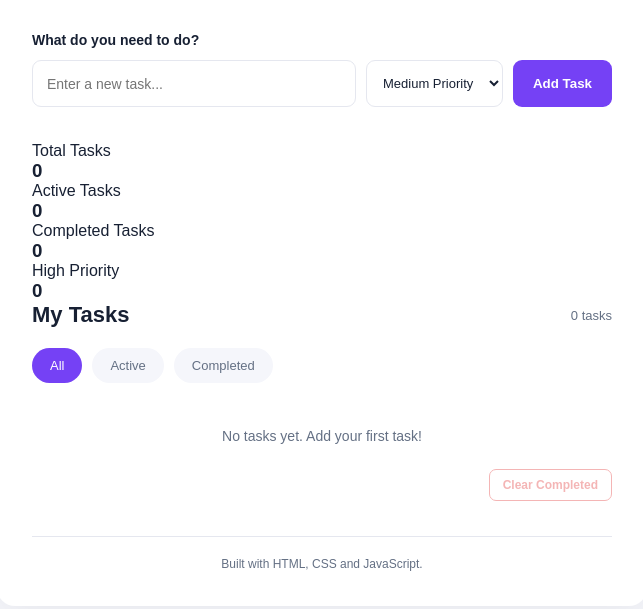
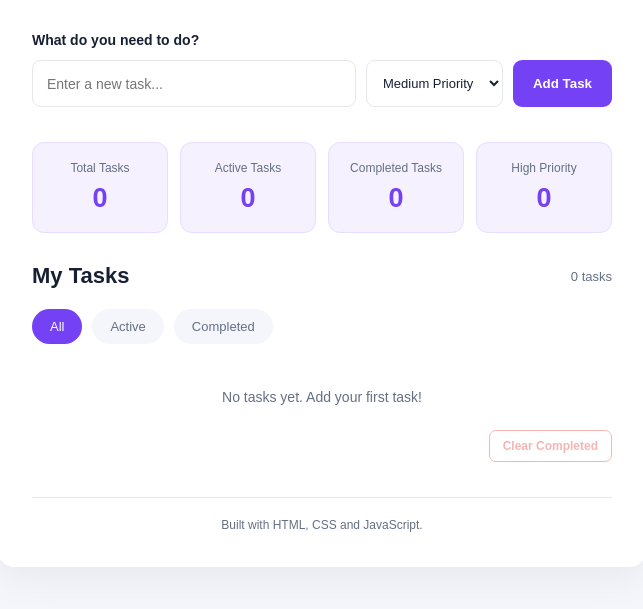
Before and after one commit to GabieRise/javascript-task-manager, a plain HTML site: page index.html in a window 1280 px wide. Shown: the part 155-764 px from the top of the page, without its empty margins (318-961 px from the left). Drawn offline with Linux system fonts and the light colour scheme.

Commit message:
Task summary dashboard

```diff
--- a/script.js
+++ b/script.js
@@ -91,12 +91,49 @@ function saveTasks() {
    3. UPDATE TASK COUNTER
 ========================================== */
 
+/* =========================
+   UPDATE DASHBOARD COUNTS
+========================= */
+
 function updateTaskCount() {
 
+    // Calculate total tasks
     const totalTasks = tasks.length;
 
+    // Calculate completed tasks
+    const completedTasks = tasks.filter(
+        task => task.completed
+    ).length;
+
+    // Calculate active tasks
+    const activeTasks = tasks.filter(
+        task => !task.completed
+    ).length;
+
+    // Calculate high-priority tasks
+    const highPriorityTasks = tasks.filter(
+        task => task.priority === "high"
+    ).length;
+
+
+    // Update the task counter
     taskCount.textContent =
         `${totalTasks} ${totalTasks === 1 ? "task" : "tasks"}`;
+
+
+    // Update dashboard cards
+
+    document.querySelector("#total-count").textContent =
+        totalTasks;
+
+    document.querySelector("#active-count").textContent =
+        activeTasks;
+
+    document.querySelector("#completed-count").textContent =
+        completedTasks;
+
+    document.querySelector("#high-priority-count").textContent =
+        highPriorityTasks;
 
 }
 
--- a/style.css
+++ b/style.css
@@ -443,3 +443,59 @@ body {
     }
 
 }
+
+/* =========================
+   16. TASK SUMMARY DASHBOARD
+========================= */
+
+.task-summary {
+    display: grid;
+    grid-template-columns: repeat(4, minmax(0, 1fr));
+    gap: 12px;
+    margin: 25px 0 30px;
+}
+
+.summary-card {
+    background: #f5f1ff;
+    padding: 18px 12px;
+    border-radius: 12px;
+    border: 1px solid #e8ddff;
+    text-align: center;
+    transition: transform 0.3s ease,
+                box-shadow 0.3s ease;
+}
+
+.summary-card:hover {
+    transform: translateY(-4px);
+    box-shadow: 0 6px 18px rgba(117, 65, 245, 0.1);
+}
+
+.summary-card span {
+    display: block;
+    color: #647084;
+    font-size: 12px;
+    margin-bottom: 8px;
+}
+
+.summary-card h3 {
+    font-size: 27px;
+    color: #7541f5;
+}
+
+/* Responsive dashboard */
+
+@media (max-width: 600px) {
+
+    .task-summary {
+        grid-template-columns: repeat(2, minmax(0, 1fr));
+    }
+
+    .summary-card {
+        padding: 15px 10px;
+    }
+
+    .summary-card h3 {
+        font-size: 23px;
+    }
+
+}
```
